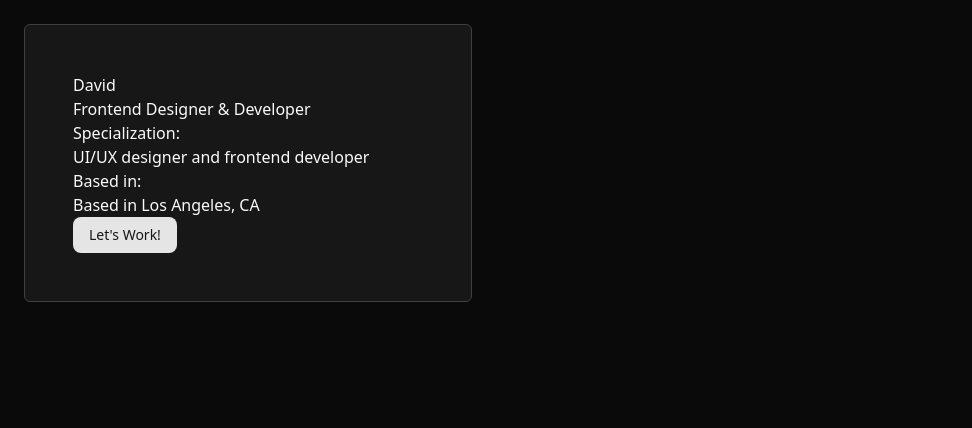
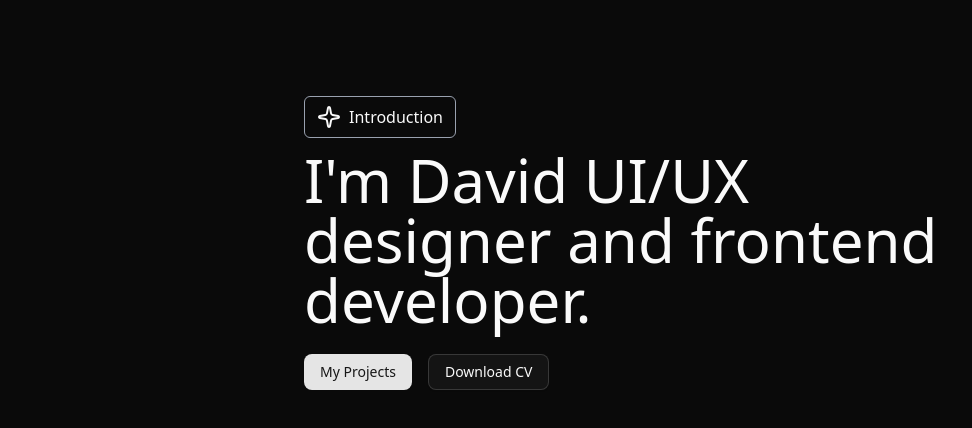
Before and after one commit to BitWizCoder/CWS-personal-portfolio, a React (Vite) app: page / in a window 1280 px wide. Shown: the top 428 px of the page, without its empty margins (0-972 px from the left). Built offline with nearby package versions, Linux system fonts and the light colour scheme.

Commit message:
added components

```diff
--- a/src/App.tsx
+++ b/src/App.tsx
@@ -3,9 +3,9 @@
 
 function App() {
   return (
-    <div>
-      <SidebarAbout />
-      {/* <Introduction /> */}
+    <div className="flex justify-center mt-24">
+      {/* <SidebarAbout /> */}
+      <Introduction />
     </div>
   );
 }
--- a/src/components/Introduction.tsx
+++ b/src/components/Introduction.tsx
@@ -1,13 +1,19 @@
+import { Sparkle } from "lucide-react";
 import { Button } from "./ui/button";
 
 export default function Introduction() {
   return (
     <div>
-      <p>Introduction</p>
-      <h1>I'm David UI/UX designer and frontend developer.</h1>
-      <div>
+      <p className="border border-gray-400 w-38 py-2 px-2 rounded-sm mb-3 flex justify-around items-center">
+        <Sparkle />
+        Introduction
+      </p>
+      <h1 className="text-6xl w-2xl mb-6">
+        I'm David UI/UX designer and frontend developer.
+      </h1>
+      <div className="flex gap-4">
         <Button>My Projects</Button>
-        <Button>Download CV</Button>
+        <Button variant={"outline"}>Download CV</Button>
       </div>
     </div>
   );
--- /dev/null
+++ b/src/components/Stats.tsx
@@ -0,0 +1,9 @@
+function Stats() {
+  return <div>
+
+
+
+  </div>;
+}
+
+export default Stats;
--- a/src/components/ui/button.tsx
+++ b/src/components/ui/button.tsx
@@ -14,7 +14,7 @@
         destructive:
           "bg-destructive text-white hover:bg-destructive/90 focus-visible:ring-destructive/20 dark:focus-visible:ring-destructive/40 dark:bg-destructive/60",
         outline:
-          "border bg-background shadow-xs hover:bg-accent hover:text-accent-foreground dark:bg-input/30 dark:border-input dark:hover:bg-input/50",
+          "border bg-background shadow-xs hover:bg-accent hover:text-accent-foreground dark:bg-input/30 dark:border-input dark:hover:bg-input/50 cursor-pointer",
         secondary:
           "bg-secondary text-secondary-foreground hover:bg-secondary/80",
         ghost:
@@ -34,7 +34,7 @@
       variant: "default",
       size: "default",
     },
-  }
+  },
 );
 
 function Button({
--- a/tsconfig.app.json
+++ b/tsconfig.app.json
@@ -27,7 +27,7 @@
     "strict": true,
     "noUnusedLocals": true,
     "noUnusedParameters": true,
-    "erasableSyntaxOnly": true,
+    // "erasableSyntaxOnly": true,
     "noFallthroughCasesInSwitch": true,
     "noUncheckedSideEffectImports": true
   },
```
